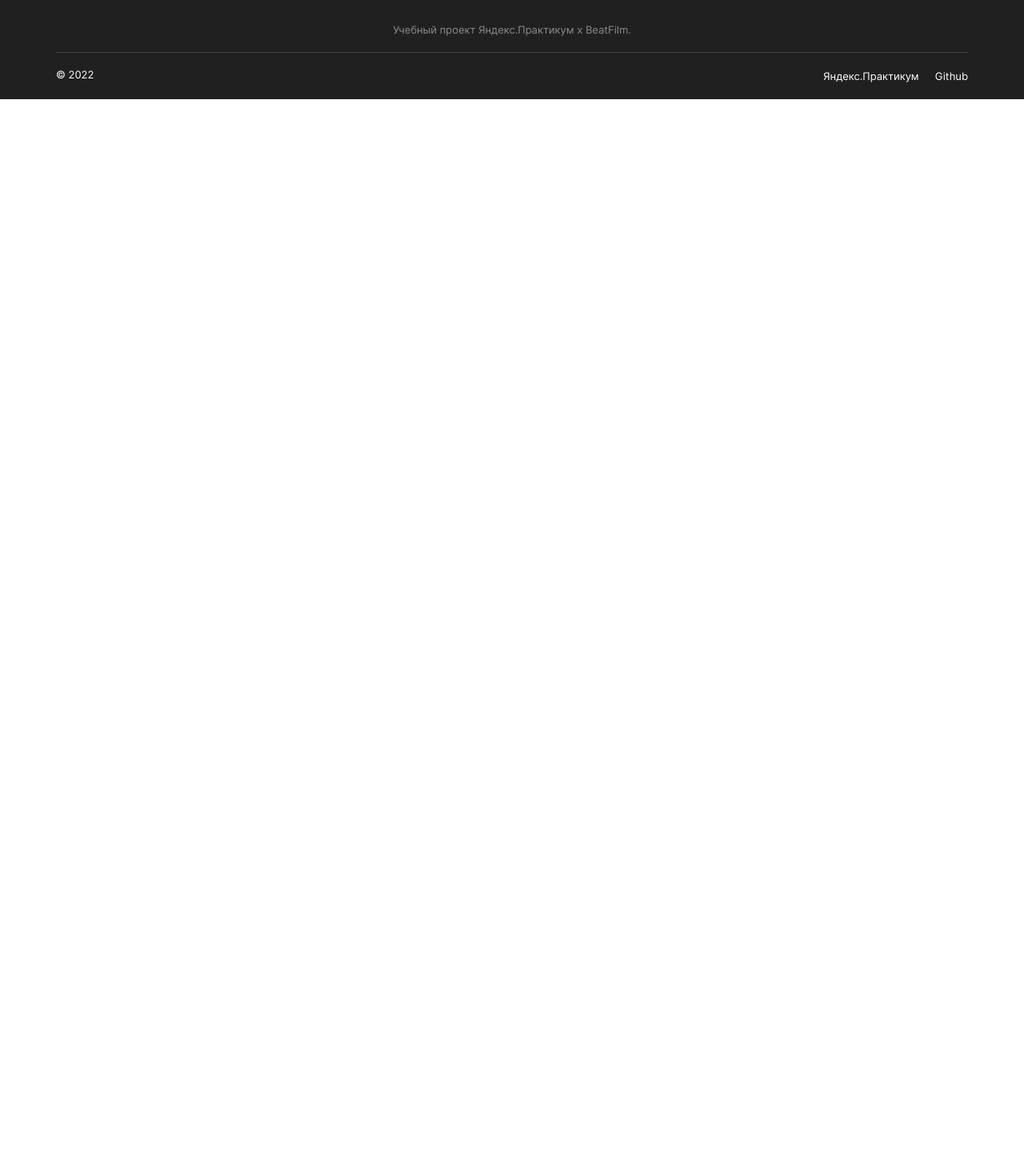
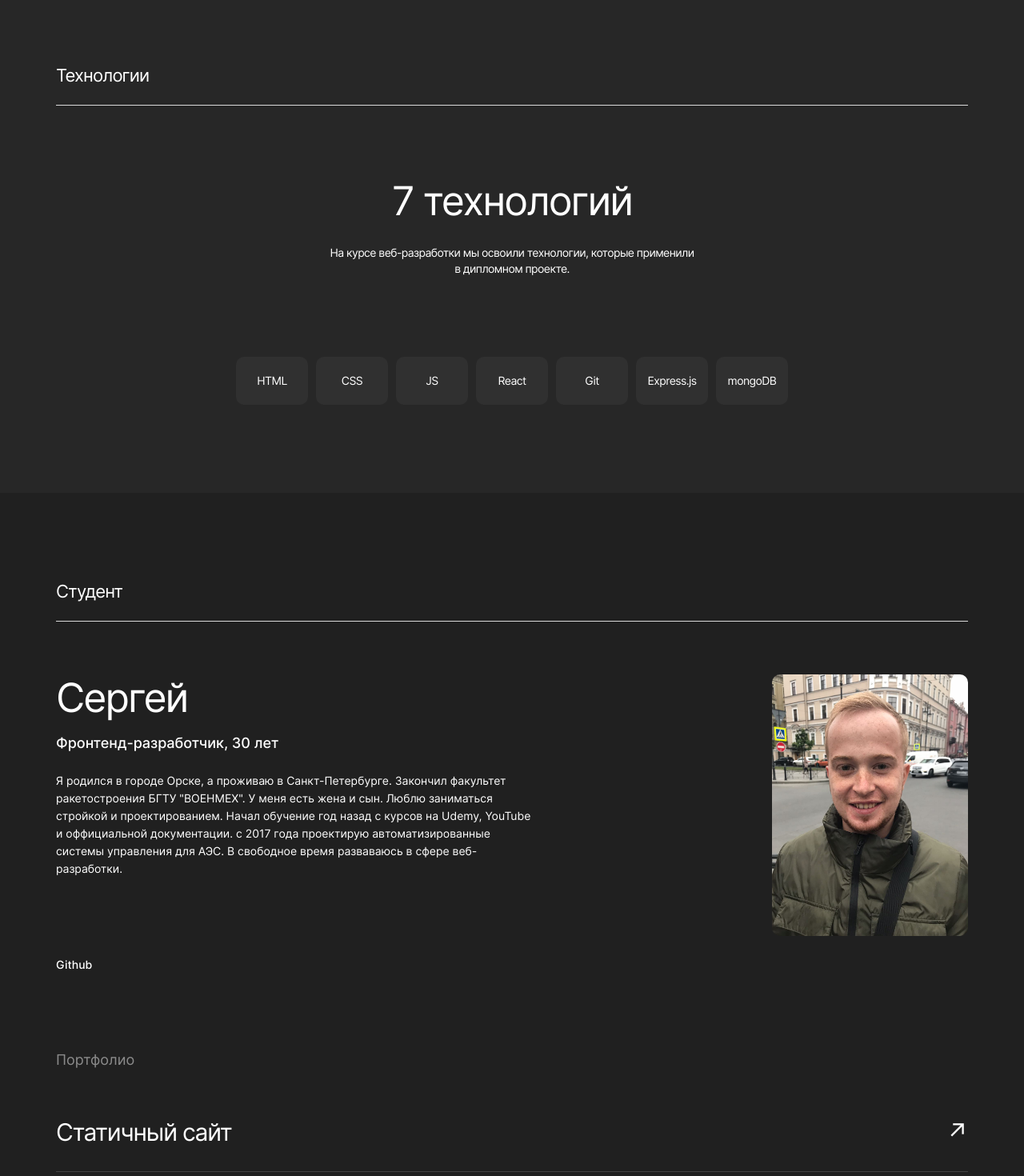
Before and after one commit to SeEvPetrov/movies-explorer-frontend, a React (Create React App) app: page / in a window 1280 px wide. Shown: the part 1300-2770 px from the top of the page at 80% size. Before the commit the page ends 1424 px from the top, so only its background shows below. Built offline with nearby package versions, Linux system fonts and the light colour scheme.

Commit message:
feat: создана файловая структура

```diff
--- a/src/components/App/App.css
+++ b/src/components/App/App.css
@@ -1,12 +1,13 @@
-.body {
+/* .root {
   height: 100vh;
   background: #202020;
-}
+} */
 
-.root {
+.app {
+  margin: 0 auto;
   display: flex;
   flex-direction: column;
-  width: 100%;
+  max-width: 100%;
   height: 100%;
   min-width: 320px;
   font-family: Inter, Arial, Helvetica, sans-serif;
--- a/src/components/App/App.js
+++ b/src/components/App/App.js
@@ -9,7 +9,7 @@ function App() {
 const [loggedIn, setLoggedIn] = useState('false');
 
   return (
-    <div className="root">
+    <div className="app">
       <Main />
     </div>
   );
--- a/src/components/Main/AboutMe/AboutMe.js
+++ b/src/components/Main/AboutMe/AboutMe.js
@@ -1,30 +1,35 @@
-import './AboutMe.css';
-import student from '../../../images/student.jpg';
+import "./AboutMe.css";
+import student from "../../../images/student.jpg";
 
 function AboutMe() {
   return (
-    <section className='student' id='student'>
-      <div className='student__container'>
-        <h2 className='student__title'>Студент</h2>
-        <div className='student__block'>
-          <div className='student__info'>
-            <h3 className='student__name'>Сергей</h3>
-            <p className='student__specialization'>
+    <section className="student" id="student">
+      <div className="student__container">
+        <h2 className="student__title">Студент</h2>
+        <div className="student__block">
+          <div className="student__info">
+            <h3 className="student__name">Сергей</h3>
+            <p className="student__specialization">
               Фронтенд-разработчик, 30 лет
             </p>
-            <p className='student__description'>
-              Живу в Санкт-Петербурге.
+            <p className="student__description">
+              Я родился в городе Орске, а проживаю в Санкт-Петербурге. Закончил
+              факультет ракетостроения БГТУ "ВОЕНМЕХ". У меня есть жена и сын.
+              Люблю заниматься стройкой и проектированием. Начал обучение год
+              назад с курсов на Udemy, YouTube и оффициальной документации. с
+              2017 года проектирую автоматизированные системы управления для
+              АЭС. В свободное время разваваюсь в сфере веб-разработки.
             </p>
             <a
-              className='student__github-link'
-              href='https://github.com/SeEvPetrov'
-              target='_blank'
-              rel='noreferrer'
+              className="student__github-link"
+              href="https://github.com/SeEvPetrov"
+              target="_blank"
+              rel="noreferrer"
             >
               Github
             </a>
           </div>
-          <img className='student__photo' src={student} alt='Фото студента' />
+          <img className="student__photo" src={student} alt="Фото студента" />
         </div>
       </div>
     </section>
--- a/src/components/Main/AboutProject/AboutProject.js
+++ b/src/components/Main/AboutProject/AboutProject.js
@@ -1,10 +1,11 @@
-import '../Main.css';
+import '../Info/info.css';
 import './AboutProject.css';
 
 
 function AboutProject() {
   return (
     <section className='info' id='about'>
+      <div className="info__container">
         <h2 className='info__title'>О проекте</h2>
         <ul className='about__list'>
           <li className='about__item'>
@@ -40,6 +41,7 @@ function AboutProject() {
             <p className='about__graph-technology'>Front-end</p>
           </li>
         </ul>
+      </div>
     </section>
   );
 }
--- /dev/null
+++ b/src/components/Main/Info/info.css
@@ -0,0 +1,43 @@
+.info {
+  background-color: #202020;
+}
+
+.info__color_grey {
+  background-color: #272727;
+}
+
+.info__container {
+  max-width: 1280px;
+  margin: 0 auto;
+  padding: 110px 70px;
+  box-sizing: border-box;
+}
+
+.info__title {
+  margin: 0;
+  border-bottom: 1px solid #dadada;
+  padding-bottom: 23px;
+  font-weight: 400;
+  font-size: 22px;
+  line-height: 27px;
+  letter-spacing: -0.04em;
+}
+
+@media screen and (max-width: 905px) {
+  .info__container {
+    padding: 90px 0;
+    width: calc(100% - 50px * 2);
+  }
+}
+
+@media screen and (max-width: 760px) {
+  .info__container {
+    padding: 70px 0;
+    width: calc(100% - 18px * 2);
+  }
+  .info__title {
+    padding-bottom: 28px;
+    font-size: 18px;
+    line-height: 22px;
+  }
+}
--- a/src/components/Main/Main.css
+++ /dev/null
@@ -1,23 +0,0 @@
-.info {
-    background-color: #202020;
-    margin: 0 auto;
-    padding: 110px 70px;
-    max-width: 1280px;
-    box-sizing: border-box;
-}
-
-.info__title {
-    margin: 0;
-    border-bottom: 1px solid #dadada;
-    padding-bottom: 23px;
-    font-weight: 400;
-    font-size: 22px;
-    line-height: 27px;
-    letter-spacing: -0.04em;
-}
-
-@media screen and (max-width: 905px) {
-    .info {
-      padding: 90px 50px;
-    }
-  }
--- a/src/components/Main/Main.js
+++ b/src/components/Main/Main.js
@@ -31,6 +31,9 @@ function Main({ loggedIn }) {
         <Promo />
         <NavTab />
         <AboutProject />
+        <Techs />
+        <AboutMe />
+        <Portfolio />
       </main>
       <Footer />
     </>
--- a/src/components/Main/Portfolio/Portfolio.css
+++ b/src/components/Main/Portfolio/Portfolio.css
@@ -24,17 +24,25 @@
 }
 
 .portfolio__item {
+  padding-top: 20px;
+  padding-bottom: 19px;
+  border-bottom: 1px solid #424242;
+}
+
+.portfolio__item:first-of-type {
+  padding-top: 0;
+}
+
+.portfolio__item:last-of-type {
+  padding-bottom: 0;
+  border-bottom: none;
+}
+
+
+.portfolio__link {
   display: flex;
   align-items: center;
   justify-content: space-between;
-  margin-top: 20px;
-  border-bottom: 1px solid #424242;
-  padding-bottom: 19px;
-}
-
-.portfolio__website {
-  position: relative;
-  display: inline-block;
   font-size: 30px;
   line-height: 167%;
   letter-spacing: -0.04em;
@@ -43,20 +51,22 @@
   transition: opacity 0.4s ease;
 }
 
-.portfolio__website:hover {
+.portfolio__link:hover {
   opacity: 0.7;
 }
 
-.portfolio__arrow {
-  display: inline-block;
-  width: 18px;
-  height: 17px;
-  background: url(../../../images/arrow.svg) no-repeat center;
-  background-size: contain;
+.portfolio__link-text {
+  margin: 0;
+}
+
+.portfolio__link-arrow {
+  /* display: inline-block; */
+  margin: 0;
+  line-height: 200%;
   transition: opacity 0.4s ease;
 }
 
-.portfolio__arrow:hover {
+.portfolio__link-arrow:hover {
   opacity: 0.7;
 }
 
@@ -66,14 +76,13 @@
     width: calc(100% - 50px * 2);
   }
 
-  .portfolio__website {
+  .portfolio__link {
     font-size: 28px;
     line-height: 179%;
   }
 
-  .portfolio__arrow {
-    width: 16px;
-    height: 15px;
+  .portfolio__link-arrow {
+    line-height: 214%;
   }
 }
 
@@ -89,13 +98,12 @@
     line-height: 20px;
   }
 
-  .portfolio__website {
+  .portfolio__link {
     font-size: 18px;
     line-height: 28px;
   }
 
-  .portfolio__arrow {
-    width: 12px;
-    height: 10px;
+  .portfolio__link-arrow {
+    line-height: 28px;
   }
 }
--- a/src/components/Main/Portfolio/Portfolio.js
+++ b/src/components/Main/Portfolio/Portfolio.js
@@ -1,59 +1,76 @@
-import './Portfolio.css';
+import "./Portfolio.css";
 
 function Portfolio() {
   return (
-    <section className='portfolio'>
-      <div className='portfolio__container'>
-        <h2 className='portfolio__title'>Портфолио</h2>
-        <ul className='portfolio__list'>
-          <li className='portfolio__item'>
+    <section className="portfolio">
+      <div className="portfolio__container">
+        <h3 className="portfolio__title">Портфолио</h3>
+        <ul className="portfolio__list">
+          <li className="portfolio__item">
             <a
-              className='portfolio__website'
-              href='https://goldlexx.github.io/how-to-learn/'
-              target='_blank'
-              rel='noreferrer'
+              className="portfolio__link"
+              href="https://github.com/SeEvPetrov/how-to-learn"
+              target="_blank"
+              rel="noreferrer"
             >
-              Статичный сайт
+              <p className="portfolio__link-text">Статичный сайт</p>
+              <p className="portfolio__link-arrow">↗</p>
             </a>
+          </li>
+          <li className="portfolio__item">
             <a
-              className='portfolio__arrow'
-              href='https://goldlexx.github.io/how-to-learn/'
-              target='_blank'
-              rel='noreferrer'
-            />
+              className="portfolio__link"
+              href="https://seevpetrov.github.io/russian-travel/"
+              target="_blank"
+              rel="noreferrer"
+            >
+              <p className="portfolio__link-text">Адаптивный сайт</p>
+              <p className="portfolio__link-arrow">↗</p>
+            </a>
           </li>
-          <li className='portfolio__item'>
+          <li className="portfolio__item">
             <a
-              className='portfolio__website'
-              href='https://goldlexx.github.io/russian-travel/'
-              target='_blank'
-              rel='noreferrer'
+              className="portfolio__link"
+              href="https://github.com/SeEvPetrov/react-mesto-api-full"
+              target="_blank"
+              rel="noreferrer"
+            >
+              <p className="portfolio__link-text">Одностраничное приложение</p>
+              <p className="portfolio__link-arrow">↗</p>
+            </a>
+          </li>
+          {/* <li className="portfolio__item">
+            <a
+              className="portfolio__website"
+              href="https://goldlexx.github.io/russian-travel/"
+              target="_blank"
+              rel="noreferrer"
             >
               Адаптивный сайт
             </a>
             <a
-              className='portfolio__arrow'
-              href='https://goldlexx.github.io/russian-travel/'
-              target='_blank'
-              rel='noreferrer'
+              className="portfolio__arrow"
+              href="https://goldlexx.github.io/russian-travel/"
+              target="_blank"
+              rel="noreferrer"
             />
           </li>
-          <li className='portfolio__item'>
+          <li className="portfolio__item">
             <a
-              className='portfolio__website'
-              href='https://место.site/'
-              target='_blank'
-              rel='noreferrer'
+              className="portfolio__website"
+              href="https://место.site/"
+              target="_blank"
+              rel="noreferrer"
             >
               Одностраничное приложение
             </a>
             <a
-              className='portfolio__arrow'
-              href='https://место.site/'
-              target='_blank'
-              rel='noreferrer'
+              className="portfolio__arrow"
+              href="https://место.site/"
+              target="_blank"
+              rel="noreferrer"
             />
-          </li>
+          </li> */}
         </ul>
       </div>
     </section>
--- a/src/components/Main/Techs/Techs.css
+++ b/src/components/Main/Techs/Techs.css
@@ -1,24 +1,3 @@
-.techs {
-  background-color: #272727;
-}
-
-.techs__container {
-  margin: 0 auto;
-  padding: 100px 0;
-  width: calc(100% - 70px * 2);
-  max-width: 1280px;
-}
-
-.techs__title {
-  margin: 0;
-  border-bottom: 1px solid #dadada;
-  padding-bottom: 23px;
-  font-weight: 400;
-  font-size: 22px;
-  line-height: 27px;
-  letter-spacing: -0.04em;
-}
-
 .techs__heading-title {
   margin: 0;
   padding: 90px 0 26px;
--- a/src/components/Main/Techs/Techs.js
+++ b/src/components/Main/Techs/Techs.js
@@ -2,9 +2,9 @@ import './Techs.css';
 
 function Techs() {
   return (
-    <section className='techs' id='techs'>
-      <div className='techs__container'>
-        <h2 className='techs__title'>Технологии</h2>
+    <section className='info info__color_grey' id='techs'>
+      <div className='info__container'>
+        <h2 className='info__title'>Технологии</h2>
         <h3 className='techs__heading-title'>7 технологий</h3>
         <p className='techs__text'>
           На курсе веб-разработки мы освоили технологии, которые применили в
```
Also changed, not shown: src/components/Main/AboutProject/AboutProject.css (+0 -15 lines).
